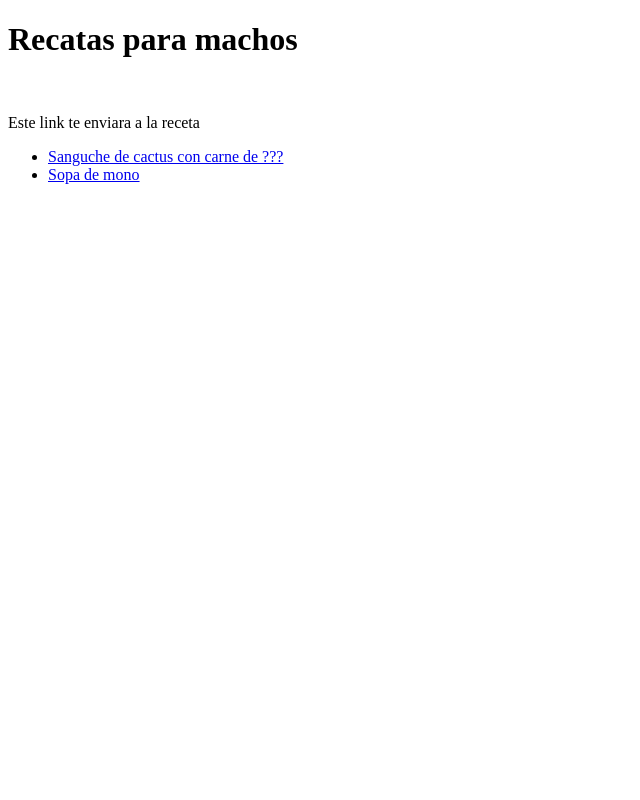
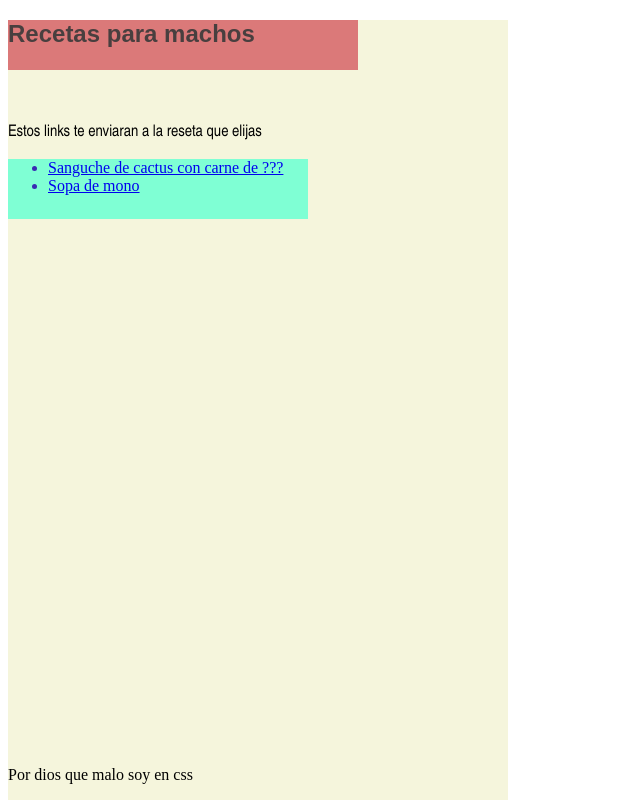
Before and after one commit to Guillermo44s/git_test, a plain HTML site: page Recetas/Index.html in a window 1280 px wide. Shown: the top 800 px of the page, without its empty margins (0-640 px from the left). Drawn offline with Linux system fonts and the light colour scheme.

Commit message:
Ahora coloque un poco de css a mi html de recetas

```diff
--- a/Recetas/Index.html
+++ b/Recetas/Index.html
@@ -5,16 +5,25 @@
     <meta charset="UTF-8">
     <meta name="viewport" content="width=device-width, initial-scale=1.0">
     <title>Inicio</title>
+    <link rel="Stylesheet" href="./style.css" />
 </head>
 
 <body>
-    <h1>Recatas para machos</h1>
-    <br>
-    <p>Este link te enviara a la receta</p>
-    <ul>
-        <li><a href="./Recetas.html" target="_blank">Sanguche de cactus con carne de ???</a></li>
-        <li><a href="./Resetas 2.html" target="_blank">Sopa de mono</a></li>
-    </ul>
+    <section class="bandeja">
+        <div>
+            <h1 class="titulos">Recetas para machos</h1>
+        </div>
+        <br>
+        <p class="texto">Estos links te enviaran a la reseta que elijas</p>
+
+        <div class="cuadrado">
+            <ul class="listas">
+                <li><a href="./Recetas.html" target="_blank">Sanguche de cactus con carne de ???</a></li>
+                <li><a href="./Resetas 2.html" target="_blank">Sopa de mono</a></li>
+            </ul>
+        </div>
+        <p id="pesimismo">Por dios que malo soy en css </p>
+    </section>
 </body>
 
 </html>
--- /dev/null
+++ b/Recetas/style.css
@@ -0,0 +1,37 @@
+.titulos {
+    background-color: rgb(219, 121, 121);
+    width: 350px;
+    height: 50px;
+    position: relative;
+    font-family: sans-serif;
+    color: rgb(72, 63, 63);
+}
+
+.texto {
+    font-family: 'Arial Narrow';
+    position: relative;
+    left: 0px;
+}
+
+.listas {
+    color: rgb(58, 42, 179);
+
+}
+
+.cuadrado {
+    width: 300px;
+    height: 60px;
+    background-color: aquamarine;
+    position: relative;
+}
+
+.bandeja {
+    background-color: beige;
+    width: 500px;
+    height: 1000px;
+}
+
+#pesimismo {
+    position: absolute;
+    bottom: 0;
+}
```
Also changed, not shown: Recetas/kratos.webp (added).
